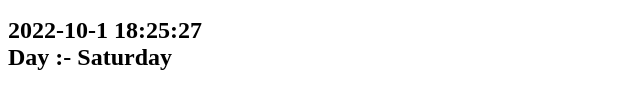
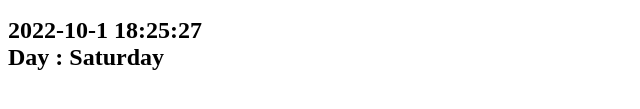
Before and after one commit to jaxonsommers/jaxonsommers.github.io, a plain HTML site: page index.html in a window 1280 px wide. Shown: the part 403-512 px from the top of the page, 0-640 px from the left. Drawn offline with Linux system fonts and the light colour scheme.

Commit message:
Update index.html

```diff
--- a/index.html
+++ b/index.html
@@ -14,7 +14,7 @@
   var time = today.getHours() + ":" + today.getMinutes() + ":" + today.getSeconds();
   var dateTime = date+' '+time;
 
-  document.getElementById("displayDateTime").innerHTML = dateTime + ' <br> Day :- ' + daylist[day];
+  document.getElementById("displayDateTime").innerHTML = dateTime + ' <br> Day : ' + daylist[day];
 
   </script>
 </html>
```
